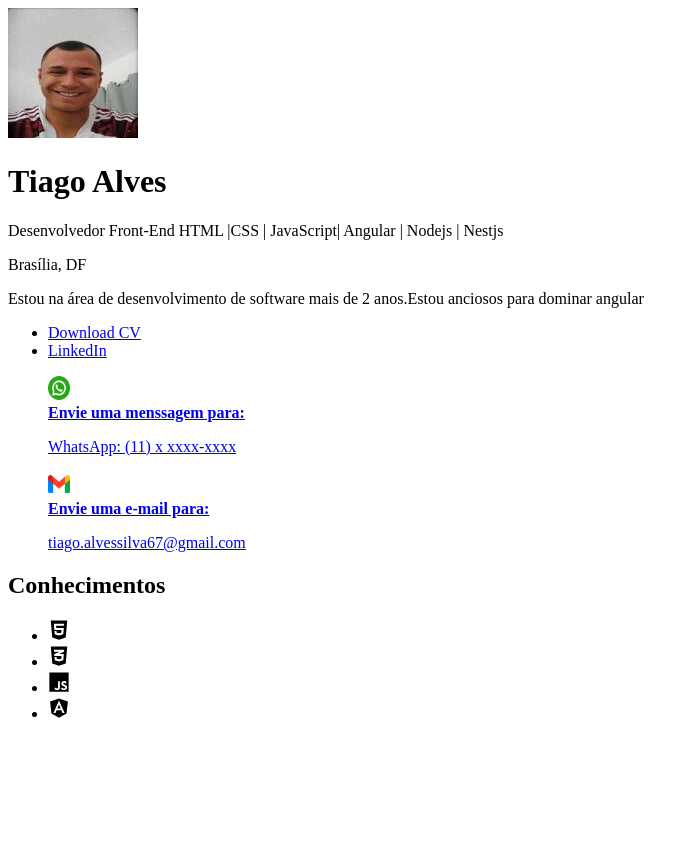
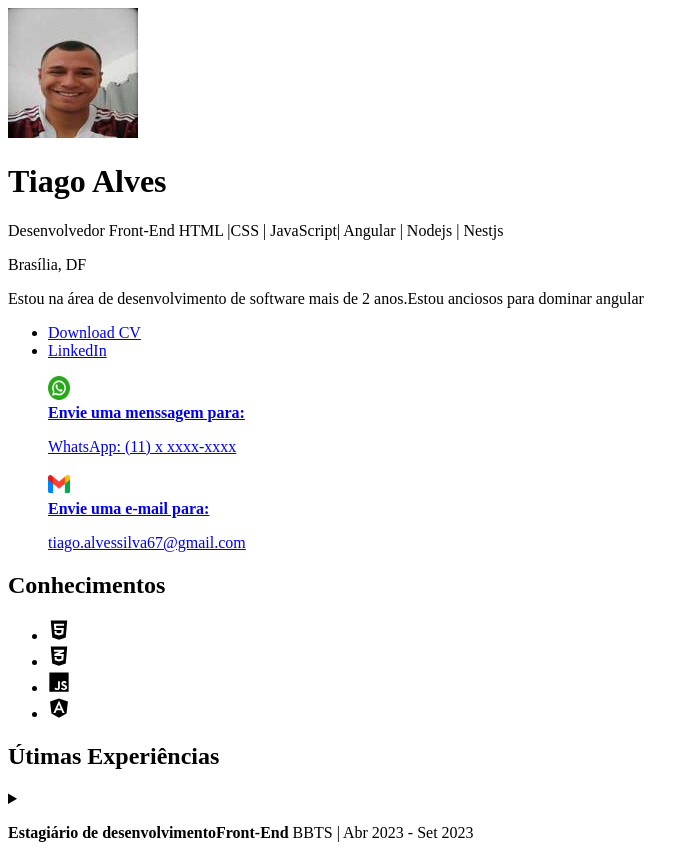
Before and after one commit to Moretto04/angular-portifolio, an Angular app: page / in a window 1280 px wide. Shown: the whole page, without its empty margins (0-699 px from the left). Before the commit the page ends 800 px from the top, so only its background shows below. Built offline with nearby package versions, Linux system fonts and the light colour scheme.

Commit message:
componente projects

```diff
--- /dev/null
+++ b/src/app/modulo-portifolio/components/experiences/experiences.component.html
@@ -0,0 +1,14 @@
+<div class="container">
+    <h2>Útimas Experiências</h2>
+    @for (item of arrayExperiences(); track item) {
+        <details>
+            <summary>
+                <p>
+                    <strong>{{item.summary.strong}}</strong>
+                    {{item.summary.p}}
+                </p>
+            </summary>
+            <article [innerHTML]="item.text"></article>
+        </details>
+    }
+</div>
--- /dev/null
+++ b/src/app/modulo-portifolio/components/experiences/experiences.component.ts
@@ -0,0 +1,20 @@
+import { Component, signal } from '@angular/core';
+
+@Component({
+  selector: 'app-experiences',
+  standalone: true,
+  imports: [],
+  templateUrl: './experiences.component.html',
+  styleUrl: './experiences.component.css'
+})
+export class ExperiencesComponent {
+  public arrayExperiences = signal ([
+    {
+      summary: {
+        strong: 'Estagiário de desenvolvimentoFront-End',
+        p: 'BBTS | Abr 2023 - Set 2023',
+      },
+      text: 'Atuar no desenvolvimento web com a criação de páginas web e principalmente a criação de componentes documentados no StoryBook',
+    },
+  ]);
+}
--- /dev/null
+++ b/src/app/modulo-portifolio/components/projects/projects.component.html
@@ -0,0 +1 @@
+<p>projects works!</p>
--- a/src/app/modulo-portifolio/pages/home/home.component.html
+++ b/src/app/modulo-portifolio/pages/home/home.component.html
@@ -1,4 +1,5 @@
 <app-header></app-header>
 <main>
     <app-knowledge></app-knowledge>
+    <app-experiences></app-experiences>
 </main>
--- a/src/app/modulo-portifolio/pages/home/home.component.ts
+++ b/src/app/modulo-portifolio/pages/home/home.component.ts
@@ -1,11 +1,12 @@
 import { Component } from '@angular/core';
 import { HeaderComponent } from '../../components/header/header.component';
 import { KnowledgeComponent } from '../../components/knowledge/knowledge.component';
+import { ExperiencesComponent } from '../../components/experiences/experiences.component';
 
 @Component({
   selector: 'app-home',
   standalone: true,
-  imports: [HeaderComponent, KnowledgeComponent],
+  imports: [HeaderComponent, KnowledgeComponent, ExperiencesComponent],
   templateUrl: './home.component.html',
   styleUrl: './home.component.css'
 })
```
Also changed, not shown: src/app/modulo-portifolio/components/projects/projects.component.ts (added, +12 -0 lines), src/app/modulo-portifolio/components/experiences/experiences.component.css (added), src/app/modulo-portifolio/components/projects/projects.component.css (added), 2 other files (tests, documents, lock files or other folders).
